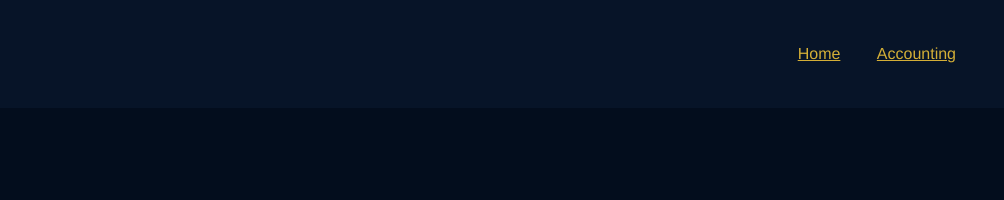
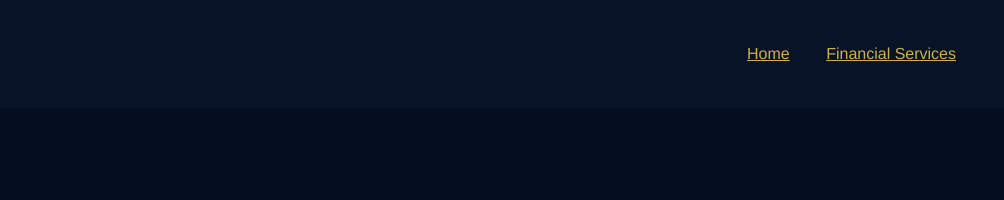
Before and after one commit to Jorgen1122/hansencapitalmanagement, a plain HTML site: page login.html in a window 1280 px wide. Shown: the top 200 px of the page, 276-1280 px from the left. Drawn offline with nearby package versions, Linux system fonts and the light colour scheme.

Commit message:
Update login.html

```diff
--- a/login.html
+++ b/login.html
@@ -107,7 +107,7 @@ color: #D4AF37;
 <img src="logo.png" alt="Hansen Capital Management Logo">
 <nav>
 <a href="index.html">Home</a>
-<a href="accounting.html">Accounting</a>
+<a href="financial services.html">Financial Services</a>
 </nav>
 </header>
 
```
